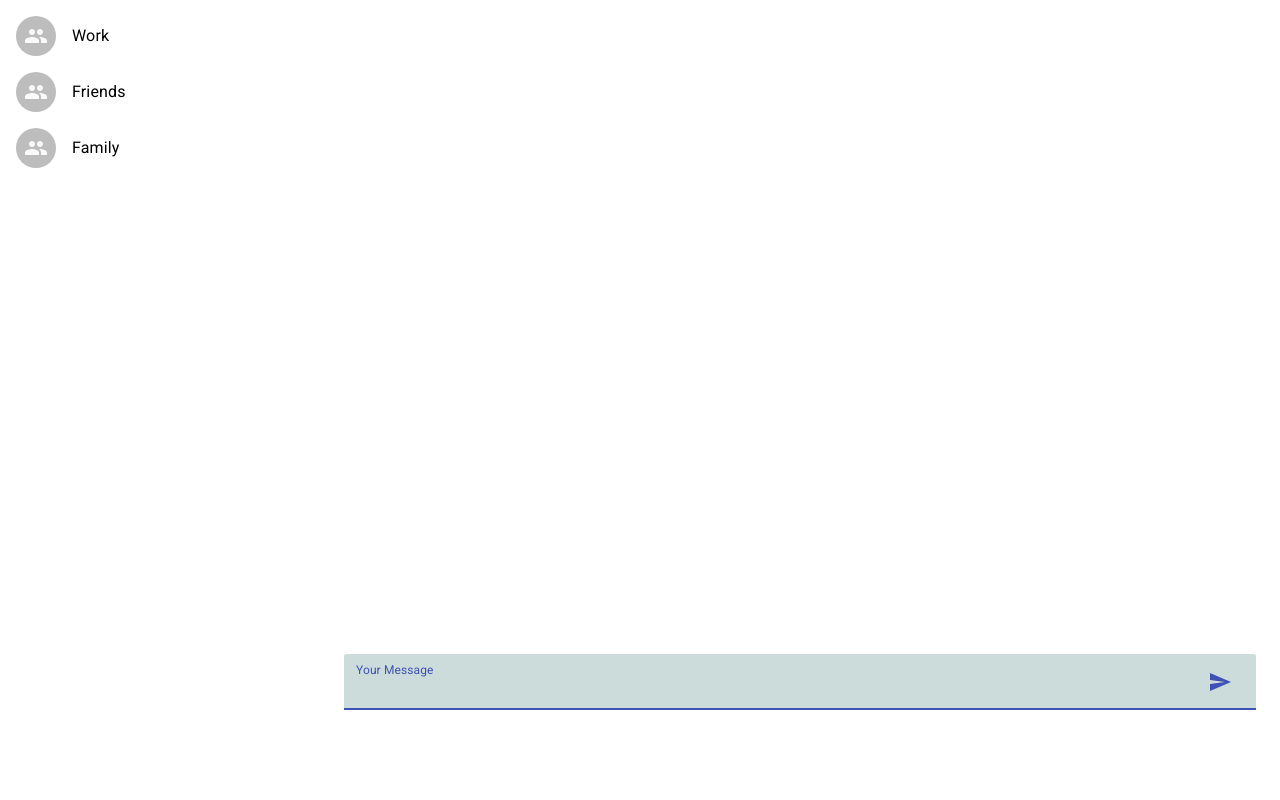
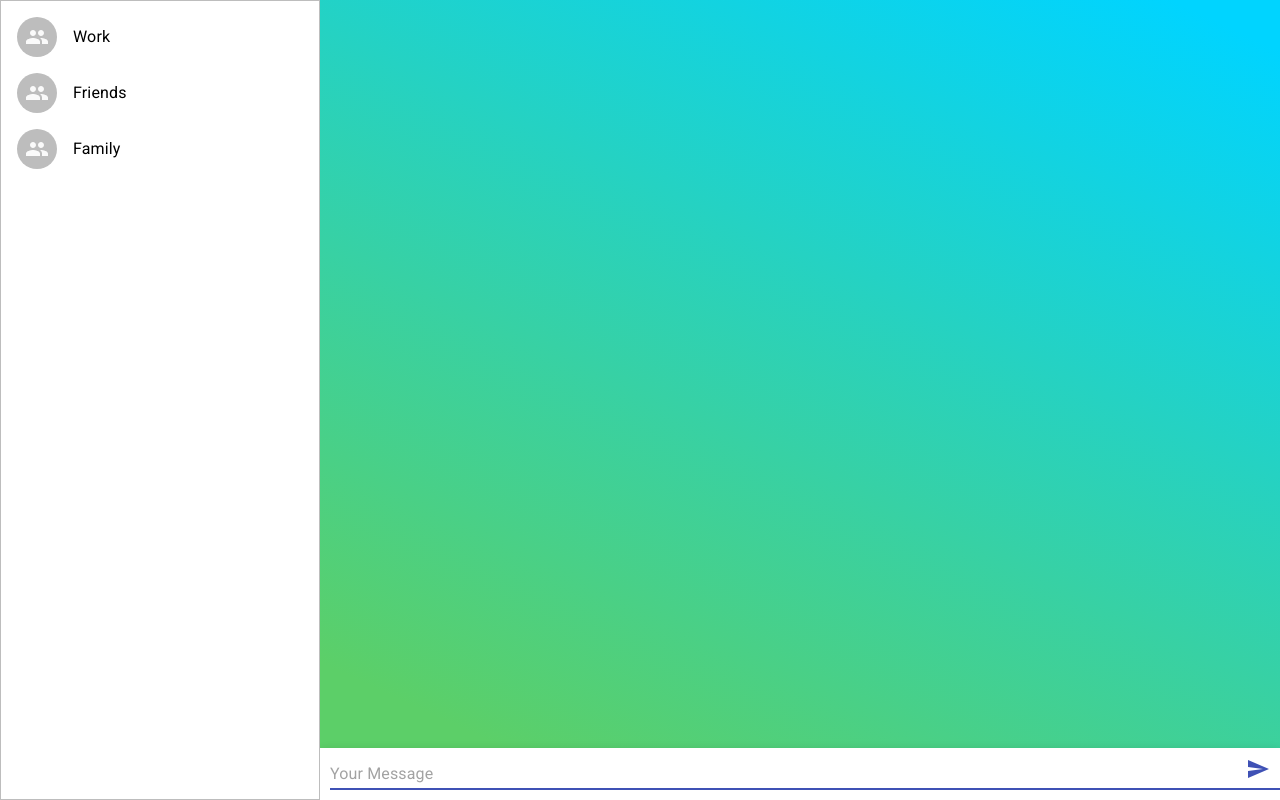
Before and after one commit to Dysco76/Geekbarins-ReactJS, a React (Create React App) app: page / in a window 1280 px wide. Built offline with nearby package versions, Linux system fonts and the light colour scheme.

Commit message:
added styling

```diff
--- a/src/components/chat-list/ChatList.js
+++ b/src/components/chat-list/ChatList.js
@@ -9,7 +9,17 @@ import {
 import { Group } from "@material-ui/icons"
 import { useState } from "react"
 
+const useStyles = makeStyles({
+  wrapper: {
+    height: "100vh",
+    boxSizing: "border-box",
+    border: "1px solid #BDBDBD",
+  },
+})
+
 export const ChatList = () => {
+  const classes = useStyles()
+
   const [chatList, setChatList] = useState([
     { id: "1", name: "Work" },
     { id: "2", name: "Friends" },
@@ -17,7 +27,7 @@ export const ChatList = () => {
   ])
 
   return (
-    <List component="nav">
+    <List component="nav" className={classes.wrapper}>
       {chatList.map((chat) => {
         return (
           <ListItem key={chat.id} button={true}>
--- a/src/components/message-list/MessageList.js
+++ b/src/components/message-list/MessageList.js
@@ -1,7 +1,8 @@
 import {
+  Paper,
   TextField,
   InputAdornment,
-  IconButton,
+  Icon,
   makeStyles,
 } from "@material-ui/core"
 import { Send } from "@material-ui/icons"
@@ -11,25 +12,36 @@ import { Message } from "../message"
 const useStyles = makeStyles({
   wrapper: {
     position: "relative",
-    minHeight: "90vh",
-    padding: "20px",
-    boxSizing: "border-box",
+    height: "100vh",
+    overflow: "hidden",
+    display: "flex",
+    flexDirection: "column",
+    justifyContent: "space-between",
+    background: "rgb(92,207,104)",
+    background:
+      "linear-gradient(25deg, rgba(92,207,104,1) 11%, rgba(0,212,255,1) 96%)",
   },
   messageList: {
+    paddingTop: "20px",
     display: "flex",
     flexDirection: "column",
     justifyContent: "flex-start",
+    overflow: "auto",
   },
   messageForm: {
-    width: "95%",
-    position: "absolute",
-    bottom: "10px",
-    backgroundColor: "transparent",
-    left: "50%",
-    transform: "translateX(-50%)",
+    width: "100%",
+    position: "sticky",
+    bottom: "0",
   },
   messageInput: {
-    backgroundColor: "#e0f2f1",
+    backgroundColor: "#fff",
+    padding: "10px",
+  },
+
+  sendButton: {
+    marginRight: "20px",
+    marginBottom: "10px",
+    cursor: "pointer",
   },
 })
 
@@ -41,12 +53,20 @@ export const MessageList = () => {
   const inputEl = useRef(null)
 
   const sendMessage = () => {
-    setMessageList((messages) => [
-      ...messages,
-      { value, author: "User", id: Date.now() },
-    ])
+    if (value) {
+      setMessageList((messages) => [
+        ...messages,
+        { value, author: "User", id: Date.now() },
+      ])
 
-    setValue("")
+      setValue("")
+    }
+  }
+
+  const handlePressInput = ({ code }) => {
+    if (code === "Enter") {
+      sendMessage()
+    }
   }
 
   useEffect(() => {
@@ -73,27 +93,31 @@ export const MessageList = () => {
         ))}
       </div>
 
-      <div className={classes.messageForm}>
+      <Paper elevation={3} className={classes.messageForm}>
         <TextField
           inputRef={inputEl}
           type="text"
           className={classes.messageInput}
           fullWidth={true}
-          label="Your Message"
-          variant="filled"
+          placeholder="Your Message"
           value={value}
           onChange={(e) => setValue(e.target.value)}
+          onKeyPress={handlePressInput}
           InputProps={{
             endAdornment: (
               <InputAdornment position="end">
-                <IconButton onClick={sendMessage} color="primary">
+                <Icon
+                  className={classes.sendButton}
+                  onClick={sendMessage}
+                  color="primary"
+                >
                   <Send />
-                </IconButton>
+                </Icon>
               </InputAdornment>
             ),
           }}
         />
-      </div>
+      </Paper>
     </div>
   )
 }
--- a/src/components/message/Message.js
+++ b/src/components/message/Message.js
@@ -2,6 +2,7 @@ import { Paper, makeStyles } from "@material-ui/core"
 
 const useStyles = makeStyles({
   message: {
+    position: "relative",
     margin: "10px 0",
     marginRight: "5%",
     alignSelf: "flex-end",
@@ -11,12 +12,38 @@ const useStyles = makeStyles({
     borderRadius: "5px",
     padding: "10px",
     overflowWrap: "break-word",
+
+    "&::before": {
+      content: '""',
+      width: "0px",
+      height: "0px",
+      position: "absolute",
+      borderLeft: "10px solid #e0f2f1",
+      borderRight: "10px solid transparent",
+      borderTop: "10px solid #e0f2f1",
+      borderBottom: "10px solid transparent",
+      right: "-10px",
+      top: "6px",
+    },
   },
 
   messageIncoming: {
     marginLeft: "5%",
     alignSelf: "flex-start",
     backgroundColor: "#fff",
+
+    "&::before": {
+      content: '""',
+      width: "0px",
+      height: "0px",
+      position: "absolute",
+      borderLeft: "10px solid transparent",
+      borderRight: "10px solid #fff",
+      borderTop: "10px solid #fff",
+      borderBottom: "10px solid transparent",
+      left: "-10px",
+      top: "6px",
+    },
   },
 
   messageContent: {
@@ -27,13 +54,15 @@ const useStyles = makeStyles({
     color: "#4caf50",
     margin: 0,
   },
+
+  sb1: {},
 })
 
 export function Message({ message: { value, author } }) {
   const classes = useStyles()
   return (
     <Paper
-      className={`${classes.message} ${
+      className={`${classes.message} ${classes.sb1} ${
         author === "bot" ? classes.messageIncoming : ""
       }`}
       elevation={3}
```
